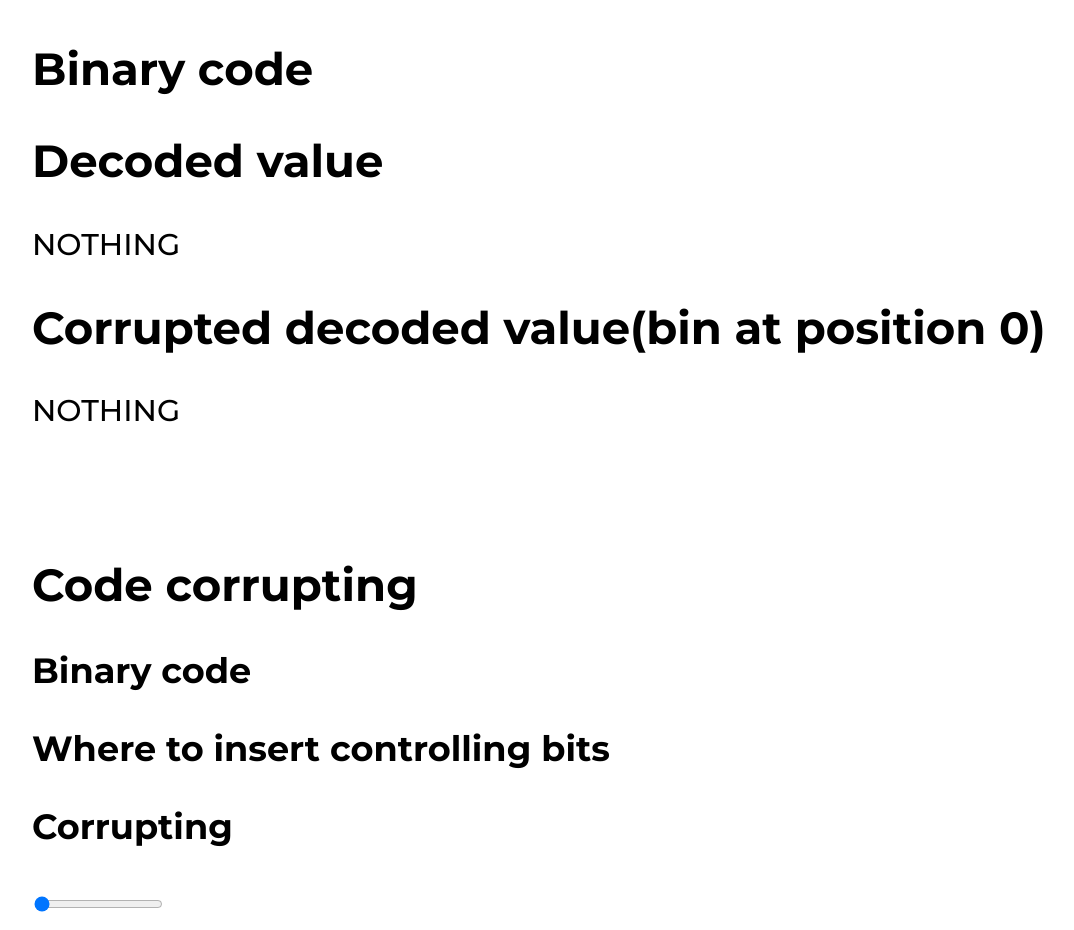
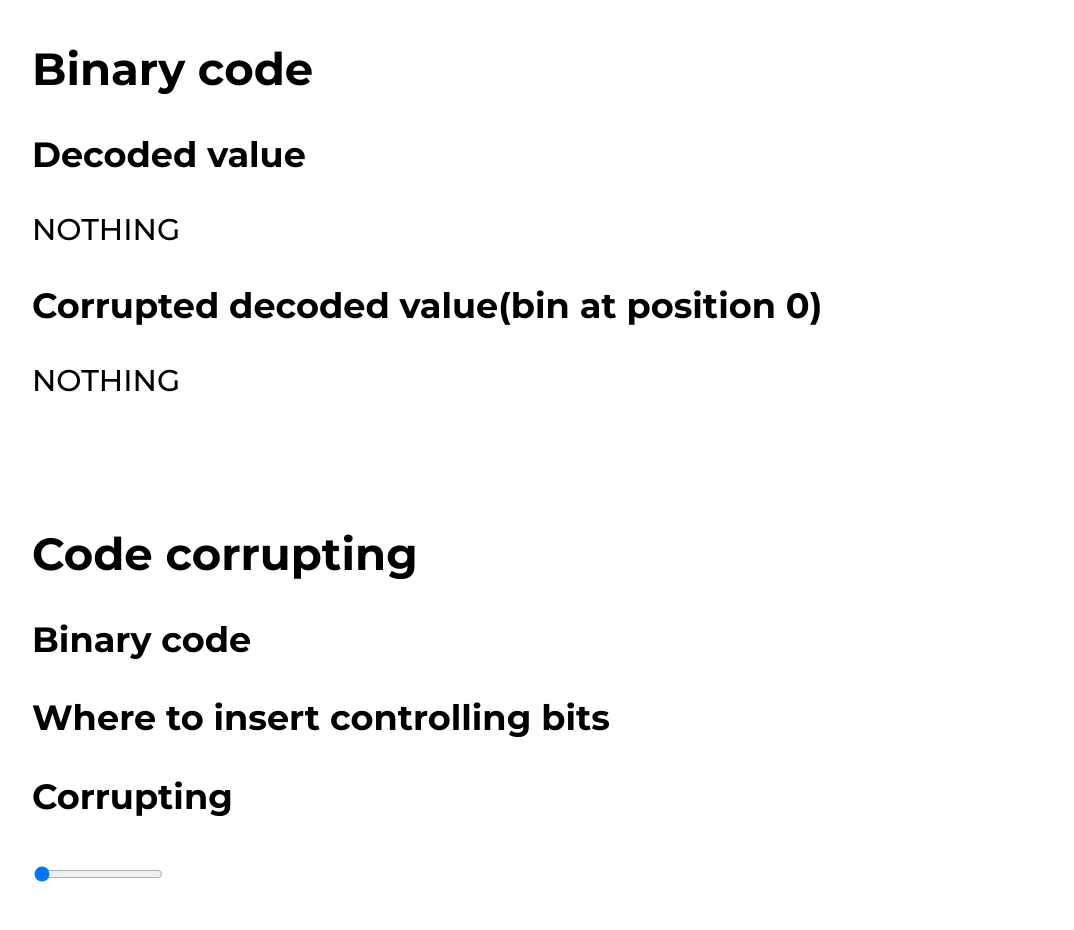
Before and after one commit to GTFTT/HuffmanCoding, a React (Create React App) app: page / in a window 1280 px wide. Shown: the part 1080-2010 px from the top of the page, without its empty margins (64-1138 px from the left). Built offline with nearby package versions, Linux system fonts and the light colour scheme.

Commit message:
Minor Ui improvements

```diff
--- a/src/components/HuffmanDecoding/index.js
+++ b/src/components/HuffmanDecoding/index.js
@@ -17,10 +17,9 @@ const HuffmanDecoding = ({ huffmanTree, text }) => {
   return (
     <div className={Styles.HuffmanDecoding}>
       <h2>Binary code</h2>
-      <h3>{fullBinCode}</h3>
-      <h2>Decoded value</h2>
+      <h3>Decoded value</h3>
       {decodeBinCode(fullBinCode, huffmanTree)}
-      <h2>Corrupted decoded value(bin at position 0)</h2>
+      <h3>Corrupted decoded value(bin at position 0)</h3>
       {decodeBinCode(invertBitAt(fullBinCode, 0), huffmanTree)}
     </div>
   )
```
